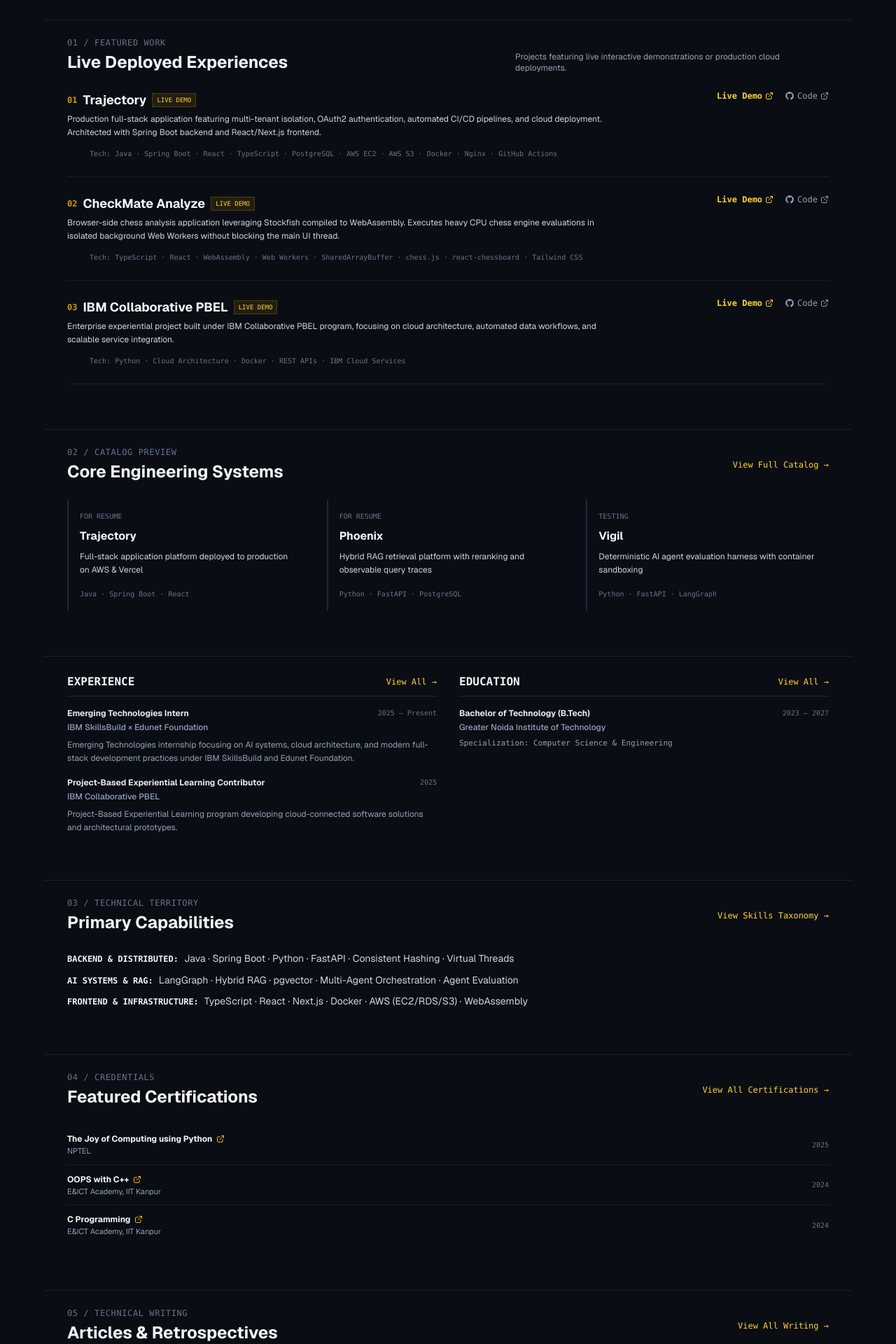
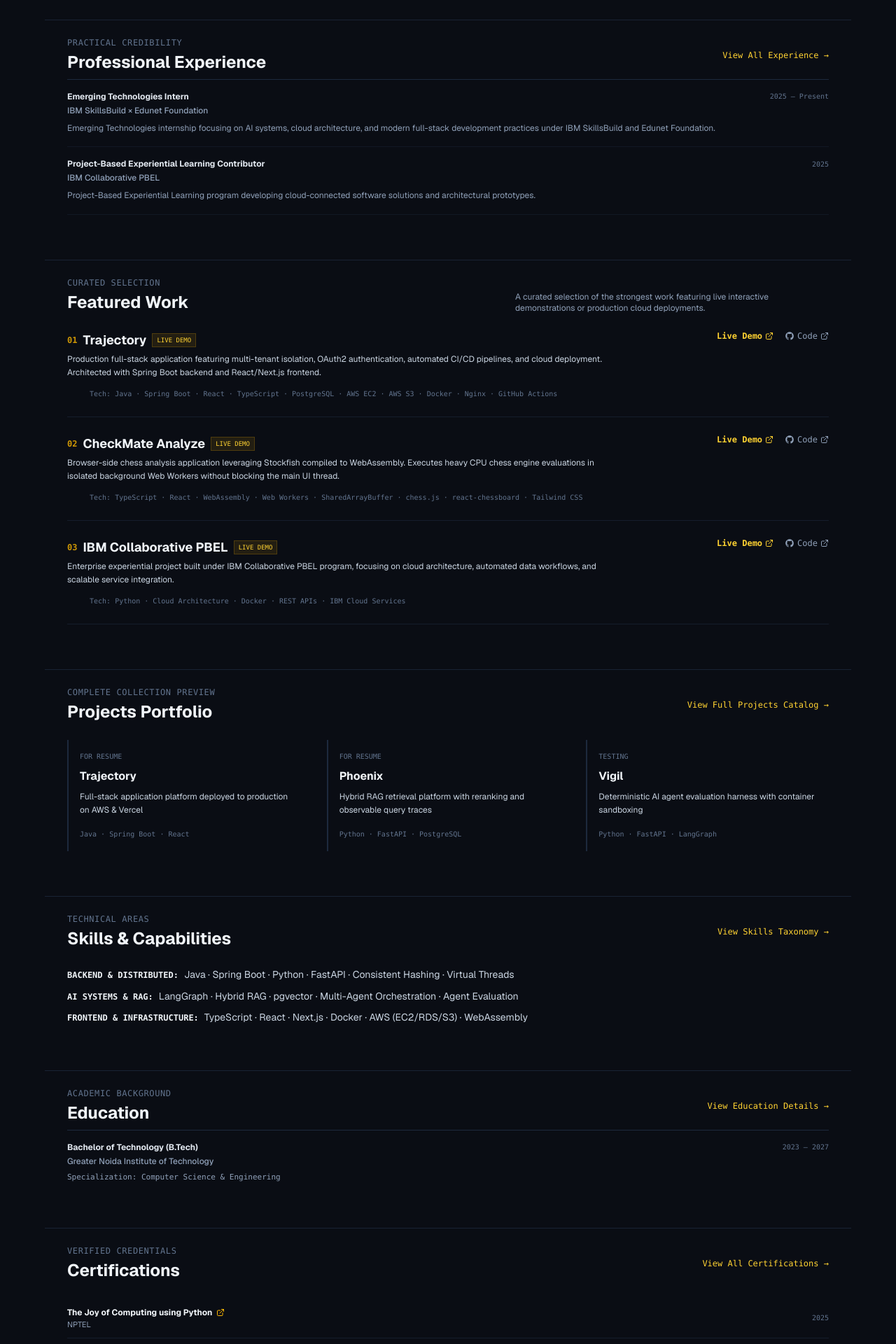
Before and after one commit to vaibhv19/Portfolio-BLog, a Next.js app: page / in a window 1280 px wide. Shown: the part 920-2840 px from the top of the page at 70% size. Built offline with nearby package versions, Linux system fonts and the light colour scheme; a web font is replaced by a local one.

Commit message:
style(home): correct home page section sequence to exact linkedin hierarchy

```diff
--- a/src/app/page.tsx
+++ b/src/app/page.tsx
@@ -1,24 +1,36 @@
 import Link from "next/link";
-import { ArrowRight, ExternalLink, ChevronRight, ShieldCheck } from "lucide-react";
+import { ArrowRight, ExternalLink } from "lucide-react";
 import { GithubIcon } from "@/components/BrandIcons";
 import { PROJECTS } from "@/data/projects";
 import { SKILL_CATEGORIES } from "@/data/skills";
 import { WRITING_ARTICLES } from "@/data/writing";
+import { EXPERIENCE_WITH_ARTICLES } from "@/data/experienceWith";
 import { CERTIFICATIONS } from "@/data/certifications";
 import { EXPERIENCE_ENTRIES } from "@/data/experience";
 import { EDUCATION_ENTRIES } from "@/data/education";
+import { PATENT_RECORDS } from "@/data/patents";
 
 export default function HomePage() {
+  // 1. Curated Featured Projects (Live Deployed Experiences)
   const featuredProjects = PROJECTS.filter((p) => p.featured);
+
+  // 2. Complete Projects Collection Overview / Preview
   const previewProjects = PROJECTS.filter((p) => p.homepagePreview);
+
+  // 3. Featured Certificates (NPTEL, E&ICT Academy)
   const featuredCertificates = CERTIFICATIONS.filter((c) => c.featured).sort(
     (a, b) => (a.homeOrder || 99) - (b.homeOrder || 99)
   );
+
+  // 4. Regular Writing Previews ONLY (Excludes My Experience With...)
   const writingPreviews = WRITING_ARTICLES.slice(0, 3);
+
+  // 5. My Experience With... Previews
+  const experienceWithPreviews = EXPERIENCE_WITH_ARTICLES.slice(0, 4);
 
   return (
     <div className="space-y-16 py-10">
-      {/* 1. Hero Section — Typographic & Confident */}
+      {/* SECTION 1: HERO / INTRODUCTION */}
       <section className="max-w-6xl mx-auto px-4 sm:px-6 lg:px-8 space-y-6 pt-4">
         <div className="text-xs font-mono tracking-widest text-slate-500 uppercase">
           VAIBHAV GUPTA — SOFTWARE ENGINEER
@@ -48,18 +60,18 @@ export default function HomePage() {
             href="/writing"
             className="text-slate-300 hover:text-white transition-colors"
           >
-            Technical Writing →
+            Technical Writing &rarr;
           </Link>
           <Link
             href="/about"
             className="text-slate-400 hover:text-slate-200 transition-colors"
           >
-            About Narrative →
+            About Narrative &rarr;
           </Link>
         </div>
       </section>
 
-      {/* 2. Editorial About Excerpt */}
+      {/* SECTION 2: ABOUT */}
       <section className="max-w-6xl mx-auto px-4 sm:px-6 lg:px-8 pt-6 border-t border-slate-800/80">
         <div className="grid grid-cols-1 md:grid-cols-4 gap-6 items-start">
           <div className="text-xs font-mono uppercase text-slate-500 tracking-wider">
@@ -77,24 +89,51 @@ export default function HomePage() {
                 href="/about"
                 className="inline-flex items-center gap-1 text-xs font-mono text-amber-300 hover:underline"
               >
-                <span>Read Editorial Narrative &amp; GitHub Activity →</span>
+                <span>Read Editorial Narrative &amp; GitHub Activity &rarr;</span>
               </Link>
             </div>
           </div>
         </div>
       </section>
 
-      {/* 3. Featured Projects (Deployed Experiences) */}
+      {/* SECTION 3: EXPERIENCE */}
+      <section className="max-w-6xl mx-auto px-4 sm:px-6 lg:px-8 space-y-4 pt-6 border-t border-slate-800/80">
+        <div className="flex items-center justify-between border-b border-slate-800 pb-2">
+          <div>
+            <div className="text-xs font-mono uppercase text-slate-500 tracking-wider">
+              PRACTICAL CREDIBILITY
+            </div>
+            <h2 className="text-2xl font-bold text-slate-100 mt-1">Professional Experience</h2>
+          </div>
+          <Link href="/experience" className="text-xs font-mono text-amber-300 hover:underline">
+            View All Experience &rarr;
+          </Link>
+        </div>
+        <div className="space-y-4">
+          {EXPERIENCE_ENTRIES.map((exp) => (
+            <div key={exp.id} className="space-y-1 text-xs border-b border-slate-800/40 pb-4">
+              <div className="flex items-center justify-between">
+                <span className="font-bold text-slate-200">{exp.role}</span>
+                <span className="text-[10px] font-mono text-slate-500">{exp.period}</span>
+              </div>
+              <div className="text-slate-400 font-medium">{exp.organization}</div>
+              <p className="text-slate-400 leading-relaxed pt-1">{exp.summary}</p>
+            </div>
+          ))}
+        </div>
+      </section>
+
+      {/* SECTION 4: FEATURED (Curated Strongest Work) */}
       <section className="max-w-6xl mx-auto px-4 sm:px-6 lg:px-8 space-y-6 pt-6 border-t border-slate-800/80">
         <div className="flex flex-col sm:flex-row sm:items-end justify-between gap-2">
           <div>
             <div className="text-xs font-mono uppercase text-slate-500 tracking-wider">
-              01 / FEATURED WORK
+              CURATED SELECTION
             </div>
-            <h2 className="text-2xl font-bold text-slate-100 mt-1">Live Deployed Experiences</h2>
+            <h2 className="text-2xl font-bold text-slate-100 mt-1">Featured Work</h2>
           </div>
           <p className="text-xs text-slate-400 max-w-md">
-            Projects featuring live interactive demonstrations or production cloud deployments.
+            A curated selection of the strongest work featuring live interactive demonstrations or production cloud deployments.
           </p>
         </div>
 
@@ -157,20 +196,20 @@ export default function HomePage() {
         </div>
       </section>
 
-      {/* 4. Projects Preview */}
+      {/* SECTION 5: PROJECTS (Complete Project Portfolio Preview) */}
       <section className="max-w-6xl mx-auto px-4 sm:px-6 lg:px-8 space-y-6 pt-6 border-t border-slate-800/80">
         <div className="flex items-center justify-between">
           <div>
             <div className="text-xs font-mono uppercase text-slate-500 tracking-wider">
-              02 / CATALOG PREVIEW
+              COMPLETE COLLECTION PREVIEW
             </div>
-            <h2 className="text-2xl font-bold text-slate-100 mt-1">Core Engineering Systems</h2>
+            <h2 className="text-2xl font-bold text-slate-100 mt-1">Projects Portfolio</h2>
           </div>
           <Link
             href="/projects"
             className="text-xs font-mono text-amber-300 hover:underline"
           >
-            View Full Catalog →
+            View Full Projects Catalog &rarr;
           </Link>
         </div>
 
@@ -191,69 +230,20 @@ export default function HomePage() {
         </div>
       </section>
 
-      {/* 5. Experience & Education Preview */}
-      <section className="max-w-6xl mx-auto px-4 sm:px-6 lg:px-8 grid grid-cols-1 md:grid-cols-2 gap-8 pt-6 border-t border-slate-800/80">
-        {/* Experience Preview */}
-        <div className="space-y-4">
-          <div className="flex items-center justify-between border-b border-slate-800 pb-2">
-            <h2 className="text-base font-bold text-slate-100 font-mono uppercase">Experience</h2>
-            <Link href="/experience" className="text-xs font-mono text-amber-300 hover:underline">
-              View All →
-            </Link>
-          </div>
-          <div className="space-y-4">
-            {EXPERIENCE_ENTRIES.map((exp) => (
-              <div key={exp.id} className="space-y-1 text-xs">
-                <div className="flex items-center justify-between">
-                  <span className="font-bold text-slate-200">{exp.role}</span>
-                  <span className="text-[10px] font-mono text-slate-500">{exp.period}</span>
-                </div>
-                <div className="text-slate-400 font-medium">{exp.organization}</div>
-                <p className="text-slate-400 leading-relaxed pt-1">{exp.summary}</p>
-              </div>
-            ))}
-          </div>
-        </div>
-
-        {/* Education Preview */}
-        <div className="space-y-4">
-          <div className="flex items-center justify-between border-b border-slate-800 pb-2">
-            <h2 className="text-base font-bold text-slate-100 font-mono uppercase">Education</h2>
-            <Link href="/education" className="text-xs font-mono text-amber-300 hover:underline">
-              View All →
-            </Link>
-          </div>
-          <div className="space-y-4">
-            {EDUCATION_ENTRIES.map((edu) => (
-              <div key={edu.id} className="space-y-1 text-xs">
-                <div className="flex items-center justify-between">
-                  <span className="font-bold text-slate-200">{edu.degree}</span>
-                  <span className="text-[10px] font-mono text-slate-500">{edu.period}</span>
-                </div>
-                <div className="text-slate-400 font-medium">{edu.institution}</div>
-                <div className="text-slate-400 font-mono text-[11px] pt-1">
-                  Specialization: {edu.specialization}
-                </div>
-              </div>
-            ))}
-          </div>
-        </div>
-      </section>
-
-      {/* 6. Skills Preview */}
+      {/* SECTION 6: SKILLS */}
       <section className="max-w-6xl mx-auto px-4 sm:px-6 lg:px-8 space-y-4 pt-6 border-t border-slate-800/80">
         <div className="flex items-center justify-between">
           <div>
             <div className="text-xs font-mono uppercase text-slate-500 tracking-wider">
-              03 / TECHNICAL TERRITORY
+              TECHNICAL AREAS
             </div>
-            <h2 className="text-2xl font-bold text-slate-100 mt-1">Primary Capabilities</h2>
+            <h2 className="text-2xl font-bold text-slate-100 mt-1">Skills &amp; Capabilities</h2>
           </div>
           <Link
             href="/skills"
             className="text-xs font-mono text-amber-300 hover:underline"
           >
-            View Skills Taxonomy →
+            View Skills Taxonomy &rarr;
           </Link>
         </div>
 
@@ -273,20 +263,49 @@ export default function HomePage() {
         </div>
       </section>
 
-      {/* 7. Certifications Preview */}
+      {/* SECTION 7: EDUCATION */}
+      <section className="max-w-6xl mx-auto px-4 sm:px-6 lg:px-8 space-y-4 pt-6 border-t border-slate-800/80">
+        <div className="flex items-center justify-between border-b border-slate-800 pb-2">
+          <div>
+            <div className="text-xs font-mono uppercase text-slate-500 tracking-wider">
+              ACADEMIC BACKGROUND
+            </div>
+            <h2 className="text-2xl font-bold text-slate-100 mt-1">Education</h2>
+          </div>
+          <Link href="/education" className="text-xs font-mono text-amber-300 hover:underline">
+            View Education Details &rarr;
+          </Link>
+        </div>
+        <div className="space-y-4">
+          {EDUCATION_ENTRIES.map((edu) => (
+            <div key={edu.id} className="space-y-1 text-xs">
+              <div className="flex items-center justify-between">
+                <span className="font-bold text-slate-200">{edu.degree}</span>
+                <span className="text-[10px] font-mono text-slate-500">{edu.period}</span>
+              </div>
+              <div className="text-slate-400 font-medium">{edu.institution}</div>
+              <div className="text-slate-400 font-mono text-[11px] pt-1">
+                Specialization: {edu.specialization}
+              </div>
+            </div>
+          ))}
+        </div>
+      </section>
+
+      {/* SECTION 8: CERTIFICATIONS */}
       <section className="max-w-6xl mx-auto px-4 sm:px-6 lg:px-8 space-y-4 pt-6 border-t border-slate-800/80">
         <div className="flex items-center justify-between">
           <div>
             <div className="text-xs font-mono uppercase text-slate-500 tracking-wider">
-              04 / CREDENTIALS
+              VERIFIED CREDENTIALS
             </div>
-            <h2 className="text-2xl font-bold text-slate-100 mt-1">Featured Certifications</h2>
+            <h2 className="text-2xl font-bold text-slate-100 mt-1">Certifications</h2>
           </div>
           <Link
             href="/certifications"
             className="text-xs font-mono text-amber-300 hover:underline"
           >
-            View All Certifications →
+            View All Certifications &rarr;
           </Link>
         </div>
 
@@ -311,20 +330,43 @@ export default function HomePage() {
         </div>
       </section>
 
-      {/* 8. Regular Writing Preview */}
+      {/* SECTION 9: INTELLECTUAL PROPERTY / PATENTS */}
+      <section className="max-w-6xl mx-auto px-4 sm:px-6 lg:px-8 pt-6 border-t border-slate-800/80">
+        <div className="flex flex-col sm:flex-row sm:items-center justify-between gap-4 py-4 px-6 border border-slate-800">
+          <div className="space-y-1">
+            <div className="text-[10px] font-mono uppercase text-amber-400">
+              INTELLECTUAL PROPERTY / PATENTS
+            </div>
+            <h3 className="text-sm font-bold text-slate-100">
+              Patent Application 452200-001 6853
+            </h3>
+            <p className="text-xs text-slate-400">
+              Registered design patent document covering technical software systems and architectural specifications.
+            </p>
+          </div>
+          <Link
+            href="/intellectual-property"
+            className="text-xs font-mono text-amber-300 hover:underline shrink-0"
+          >
+            View Patent Record &rarr;
+          </Link>
+        </div>
+      </section>
+
+      {/* SECTION 10: WRITING (Regular Articles ONLY) */}
       <section className="max-w-6xl mx-auto px-4 sm:px-6 lg:px-8 space-y-6 pt-6 border-t border-slate-800/80">
         <div className="flex items-center justify-between">
           <div>
             <div className="text-xs font-mono uppercase text-slate-500 tracking-wider">
-              05 / TECHNICAL WRITING
+              REGULAR ARTICLES &amp; RETROSPECTIVES
             </div>
-            <h2 className="text-2xl font-bold text-slate-100 mt-1">Articles &amp; Retrospectives</h2>
+            <h2 className="text-2xl font-bold text-slate-100 mt-1">Writing</h2>
           </div>
           <Link
             href="/writing"
             className="text-xs font-mono text-amber-300 hover:underline"
           >
-            View All Writing →
+            View Writing Archive &rarr;
           </Link>
         </div>
 
@@ -349,7 +391,7 @@ export default function HomePage() {
                   href={`/writing/${article.slug}`}
                   className="text-xs font-mono text-amber-300 hover:underline"
                 >
-                  Continue Reading →
+                  Continue Reading &rarr;
                 </Link>
               </div>
             </div>
@@ -357,26 +399,50 @@ export default function HomePage() {
         </div>
       </section>
 
-      {/* 9. Intellectual Property / Patent Presence */}
-      <section className="max-w-6xl mx-auto px-4 sm:px-6 lg:px-8 pt-6 border-t border-slate-800/80">
-        <div className="flex flex-col sm:flex-row sm:items-center justify-between gap-4 py-4 px-6 border border-slate-800">
-          <div className="space-y-1">
-            <div className="text-[10px] font-mono uppercase text-amber-400">
-              INTELLECTUAL PROPERTY
+      {/* SECTION 11: MY EXPERIENCE WITH... */}
+      <section className="max-w-6xl mx-auto px-4 sm:px-6 lg:px-8 space-y-6 pt-6 border-t border-slate-800/80">
+        <div className="flex items-center justify-between">
+          <div>
+            <div className="text-xs font-mono uppercase text-slate-500 tracking-wider">
+              SEPARATE EXPERIENCE CONTENT SYSTEM
             </div>
-            <h3 className="text-sm font-bold text-slate-100">
-              Patent Application 452200-001 6853
-            </h3>
-            <p className="text-xs text-slate-400">
-              Registered design patent document covering technical software systems and architectural specifications.
-            </p>
+            <h2 className="text-2xl font-bold text-slate-100 mt-1">My Experience With…</h2>
           </div>
           <Link
-            href="/intellectual-property"
-            className="text-xs font-mono text-amber-300 hover:underline shrink-0"
+            href="/my-experience-with"
+            className="text-xs font-mono text-amber-300 hover:underline"
           >
-            View Patent Record →
+            View Experience Index &rarr;
           </Link>
+        </div>
+
+        <p className="text-xs text-slate-400 max-w-2xl leading-relaxed">
+          Practical experience, lessons learned, and engineering trade-offs gained while working with specific tools, frameworks, and concepts.
+        </p>
+
+        <div className="grid grid-cols-1 sm:grid-cols-2 gap-4">
+          {experienceWithPreviews.map((article) => (
+            <div key={article.slug} className="py-3 border-b border-slate-800/60 space-y-1 text-xs">
+              <div className="flex items-center justify-between">
+                <Link
+                  href={`/my-experience-with/${article.slug}`}
+                  className="font-bold text-slate-100 hover:text-amber-300 transition-colors"
+                >
+                  {article.title}
+                </Link>
+                <span className="text-[10px] font-mono text-slate-500 uppercase">{article.category}</span>
+              </div>
+              <p className="text-slate-400 text-xs leading-relaxed">{article.summary}</p>
+              <div className="pt-1">
+                <Link
+                  href={`/my-experience-with/${article.slug}`}
+                  className="text-xs font-mono text-amber-300 hover:underline text-[11px]"
+                >
+                  Read Experience Breakdown &rarr;
+                </Link>
+              </div>
+            </div>
+          ))}
         </div>
       </section>
     </div>
```
